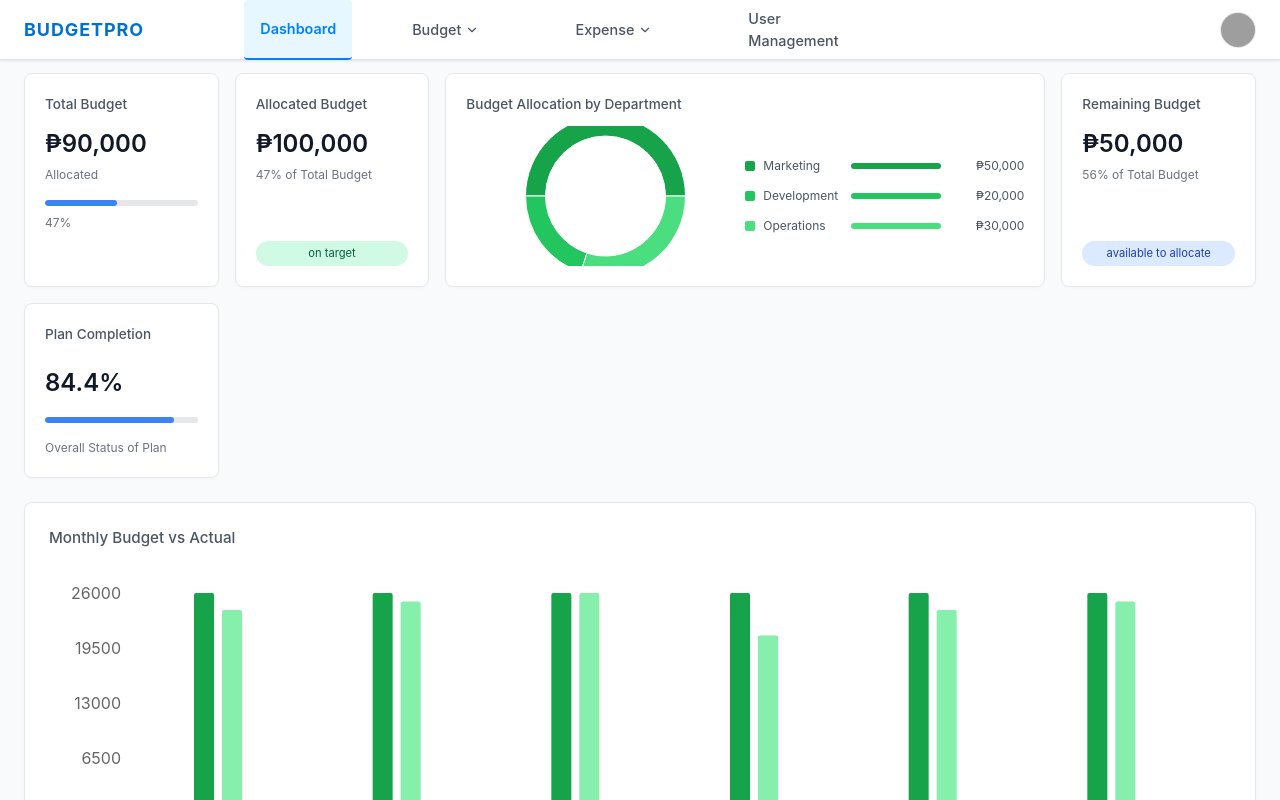
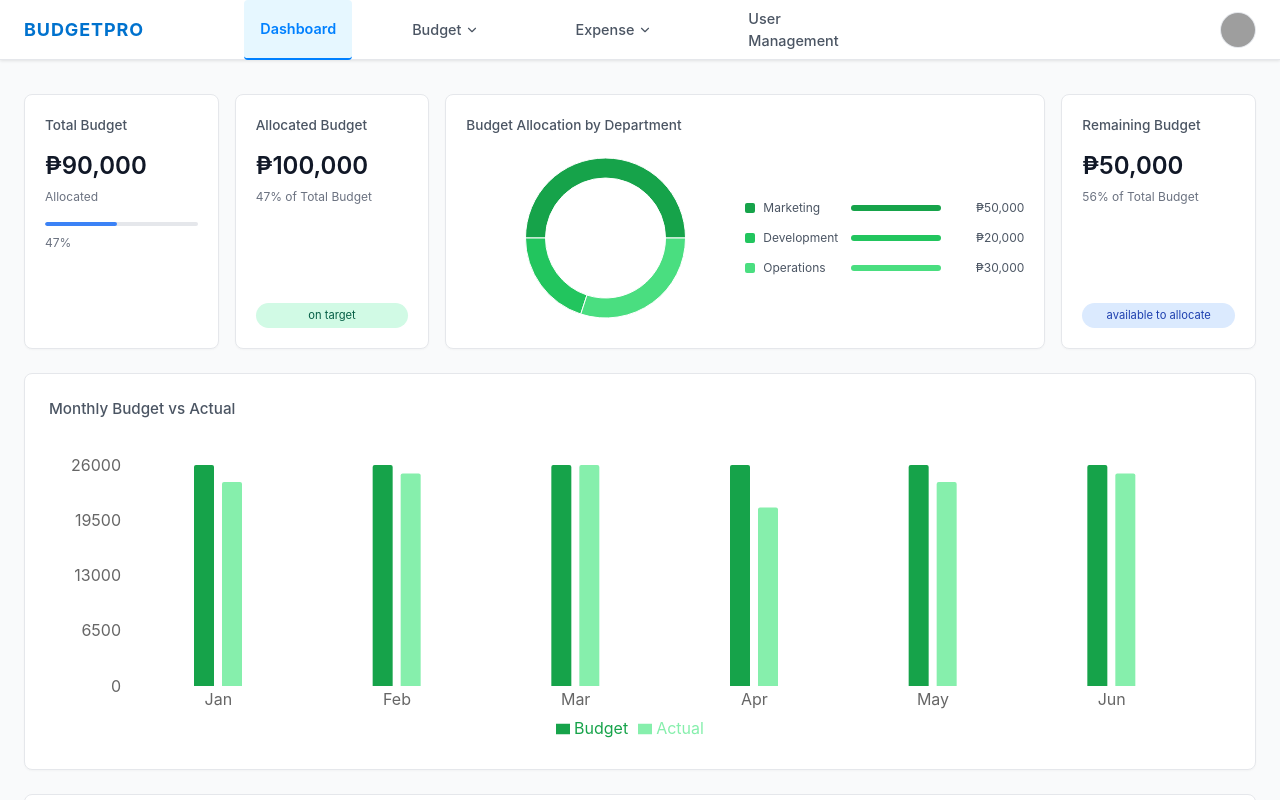
Before and after one commit to BudgetProPUP/budget-pro, a React (Vite) app in the folder frontendside/: page /dashboard in a window 1280 px wide. Built offline with nearby package versions, Linux system fonts and the light colour scheme; grey boxes are pictures that could not be loaded.

Commit message:
Finance Screens

```diff
--- a/frontendside/src/pages/Finance/Dashboard.css
+++ b/frontendside/src/pages/Finance/Dashboard.css
@@ -152,24 +152,25 @@
   gap: 1.5rem;
 }
 
-/* Timestamp */
-.dashboard-timestamp {
+/* Timestamp Section */
+.timestamp-section {
   display: flex;
   justify-content: flex-end;
-  margin-bottom: 0.5rem;
+  margin-bottom: 1rem;
 }
 
 .timestamp-container {
   background-color: #ffffff;
-  padding: 0.4rem 1rem;
-  border-radius: 1rem;
-  box-shadow: 0 1px 2px rgba(0, 0, 0, 0.05);
+  padding: 0.5rem 1rem;
+  border-radius: 0.5rem;
+  box-shadow: 0 1px 3px rgba(0, 0, 0, 0.1);
   border: 1px solid #e5e7eb;
 }
 
 .timestamp-container p {
-  font-size: 0.75rem;
+  font-size: 0.85rem;
   color: #6b7280;
+  font-weight: 400;
 }
 
 /* Budget Cards Row */
@@ -232,9 +233,9 @@
 
 /* Progress Bar */
 .progress-bar {
-  height: 6px;
+  height: 4px;
   background-color: #e5e7eb;
-  border-radius: 3px;
+  border-radius: 2px;
   overflow: hidden;
   margin: 0.5rem 0;
 }
@@ -293,7 +294,7 @@
 
 .pie-chart {
   flex: 1;
-  height: 140px;
+  height: 180px;
 }
 
 .allocation-legend {
@@ -394,7 +395,7 @@
   text-align: left;
   font-size: 0.7rem;
   font-weight: 500;
-  color: #6b7280;
+  color: #6b806f;
   padding: 0.75rem 1rem;
   border-bottom: 1px solid #e5e7eb;
 }
@@ -402,7 +403,7 @@
 .project-table td {
   padding: 0.75rem 1rem;
   font-size: 0.8rem;
-  color: #4b5563;
+  color: #1e4118;
   border-bottom: 1px solid #e5e7eb;
 }
 
@@ -511,11 +512,11 @@
   height: 20px;
   border-radius: 50%;
   margin-bottom: 0.75rem;
-  border: 2px solid white;
+  border: 2px solid rgb(59, 164, 59);
 }
 
 .step-circle.completed {
-  background-color: #d1d5db;
+  background-color: #21913f;
 }
 
 .step-circle.current {
--- a/frontendside/src/pages/Finance/Dashboard.jsx
+++ b/frontendside/src/pages/Finance/Dashboard.jsx
@@ -18,11 +18,17 @@
     year: 'numeric',
   });
 
+  // Format time with AM/PM
   const formattedTime = currentDate.toLocaleTimeString('en-US', {
     hour: 'numeric',
     minute: 'numeric',
     hour12: true,
   });
+
+  // Format date in a more compact way for the timestamp display
+  const compactDate = `${currentDate.toLocaleDateString('en-US', {
+    weekday: 'long',
+  })}, April ${currentDate.getDate()}, ${currentDate.getFullYear()} | ${formattedTime}`;
 
   // Budget data
   const totalBudget = 90000;
@@ -184,10 +190,10 @@
 
       {/* Main Content */}
       <main className="dashboard-main">
-        {/* Timestamp section below header as shown in the UI */}
+        {/* Enhanced Timestamp section with styled display */}
         <div className="timestamp-section">
           <div className="timestamp-container">
-            <p>{formattedDate} | {formattedTime}</p>
+            <p>Monday, April 14, 2025 | 10:45 AM</p>
           </div>
         </div>
 
@@ -261,15 +267,7 @@
             <div className="budget-status available">available to allocate</div>
           </div>
 
-          {/* Plan Completion Card */}
-          <div className="budget-card">
-            <h3>Plan Completion</h3>
-            <p className="completion-percentage">{planCompletion.toFixed(1)}%</p>
-            <div className="progress-bar">
-              <div className="progress-fill blue" style={{ width: `${planCompletion}%` }}></div>
-            </div>
-            <p className="completion-info">Overall Status of Plan</p>
-          </div>
+          {/* Plan Completion Card has been removed */}
         </div>
 
         {/* Monthly Budget vs Actual Chart */}
--- a/frontendside/src/pages/Finance/LedgerView.css
+++ b/frontendside/src/pages/Finance/LedgerView.css
@@ -159,6 +159,12 @@
   width: 100%;
   outline: none;
   font-size: 14px;
+  background-color: transparent;
+  color: #1e293b;
+}
+
+.search-box input::placeholder {
+  color: #94a3b8;
 }
 
 .search-button {
@@ -237,6 +243,41 @@
   color: #1e293b;
 }
 
+/* Pagination controls */
+.pagination-controls {
+  display: flex;
+  justify-content: flex-end;
+  gap: 10px;
+  margin-top: 15px;
+}
+
+.pagination-btn {
+  background-color: #ffffff;
+  border: 1px solid #e2e8f0;
+  border-radius: 4px;
+  padding: 6px 10px;
+  cursor: pointer;
+  display: flex;
+  align-items: center;
+  justify-content: center;
+  color: #64748b;
+}
+
+.pagination-btn:hover {
+  background-color: #f1f5f9;
+  color: #0284c7;
+}
+
+/* Dashboard timestamp */
+.dashboard-timestamp {
+  margin-bottom: 15px;
+}
+
+.timestamp-container {
+  font-size: 14px;
+  color: #64748b;
+}
+
 /* Responsive adjustments */
 @media (max-width: 1024px) {
   .ledger-view-main {
```
